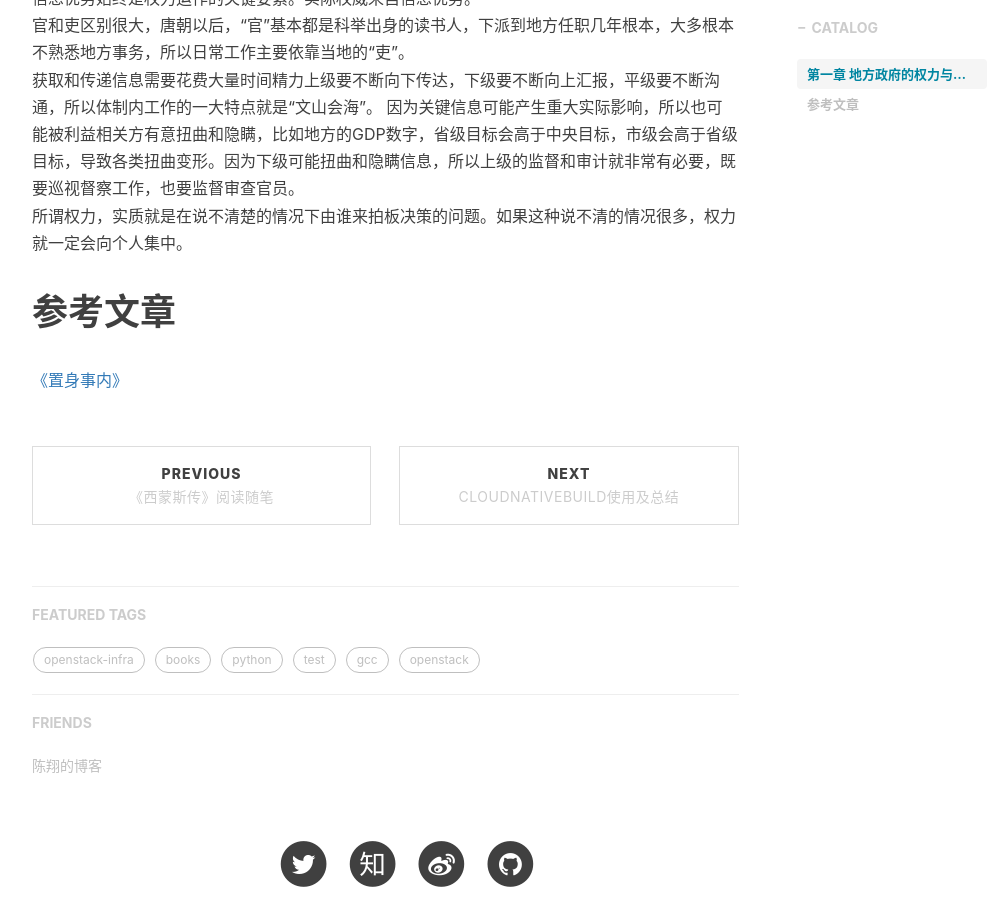
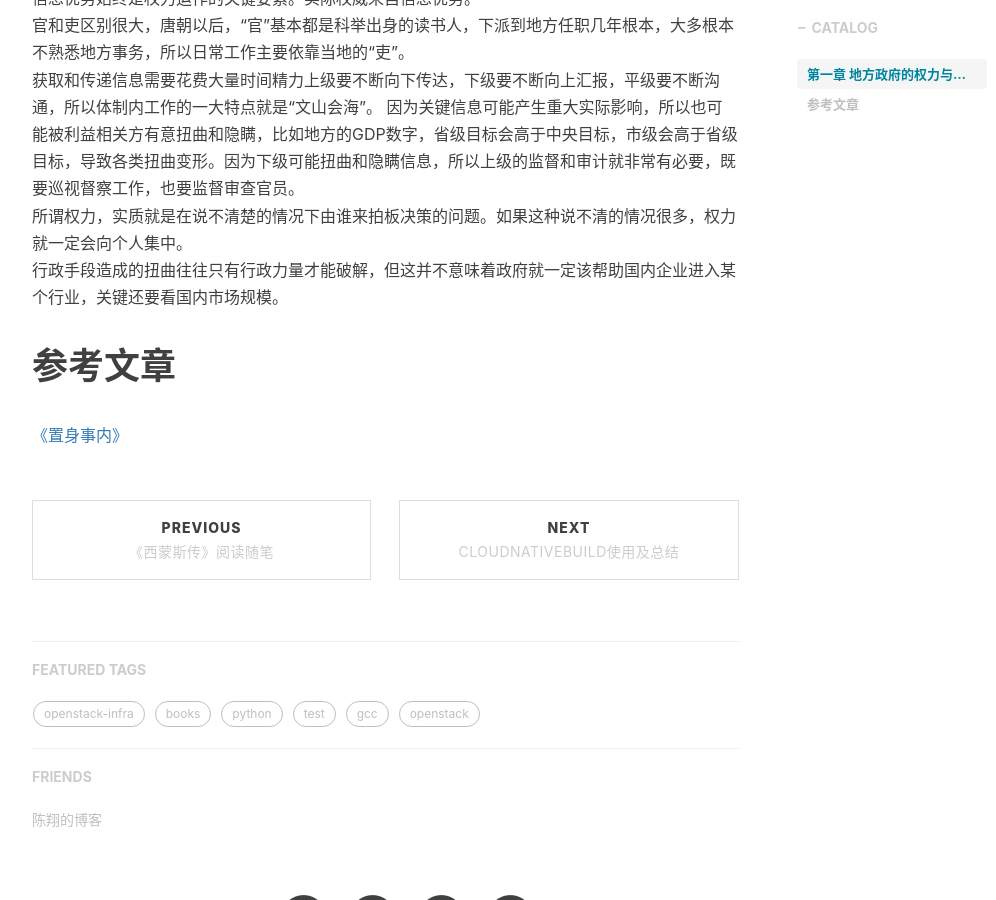
Before and after one commit to shihai1991/shihai1991.github.io, a Jekyll site: the page built from _posts/2022-08-26-置身事内.md, in a window 1280 px wide and 900 px high, scrolled down 1134 px. Shown: the whole window, without its empty margins (233-1229 px from the left). Built offline with Jekyll 4.4.1, drawn with Linux system fonts in a browser that asks for light colours; nearby versions of some CDN libraries; comment, search, counter and statistics services are not loaded.

Commit message:
Update 2022-08-26-置身事内.md

```diff
--- a/_posts/2022-08-26-置身事内.md
+++ b/_posts/2022-08-26-置身事内.md
@@ -21,6 +21,7 @@ time: '2022.08.26 12:37:00'
 获取和传递信息需要花费大量时间精力上级要不断向下传达，下级要不断向上汇报，平级要不断沟通，所以体制内工作的一大特点就是“文山会海”。
 因为关键信息可能产生重大实际影响，所以也可能被利益相关方有意扭曲和隐瞒，比如地方的GDP数字，省级目标会高于中央目标，市级会高于省级目标，导致各类扭曲变形。因为下级可能扭曲和隐瞒信息，所以上级的监督和审计就非常有必要，既要巡视督察工作，也要监督审查官员。
 所谓权力，实质就是在说不清楚的情况下由谁来拍板决策的问题。如果这种说不清的情况很多，权力就一定会向个人集中。
+行政手段造成的扭曲往往只有行政力量才能破解，但这并不意味着政府就一定该帮助国内企业进入某个行业，关键还要看国内市场规模。
 
 # 参考文章
 [《置身事内》](https://book.douban.com/subject/35546622/)
```
